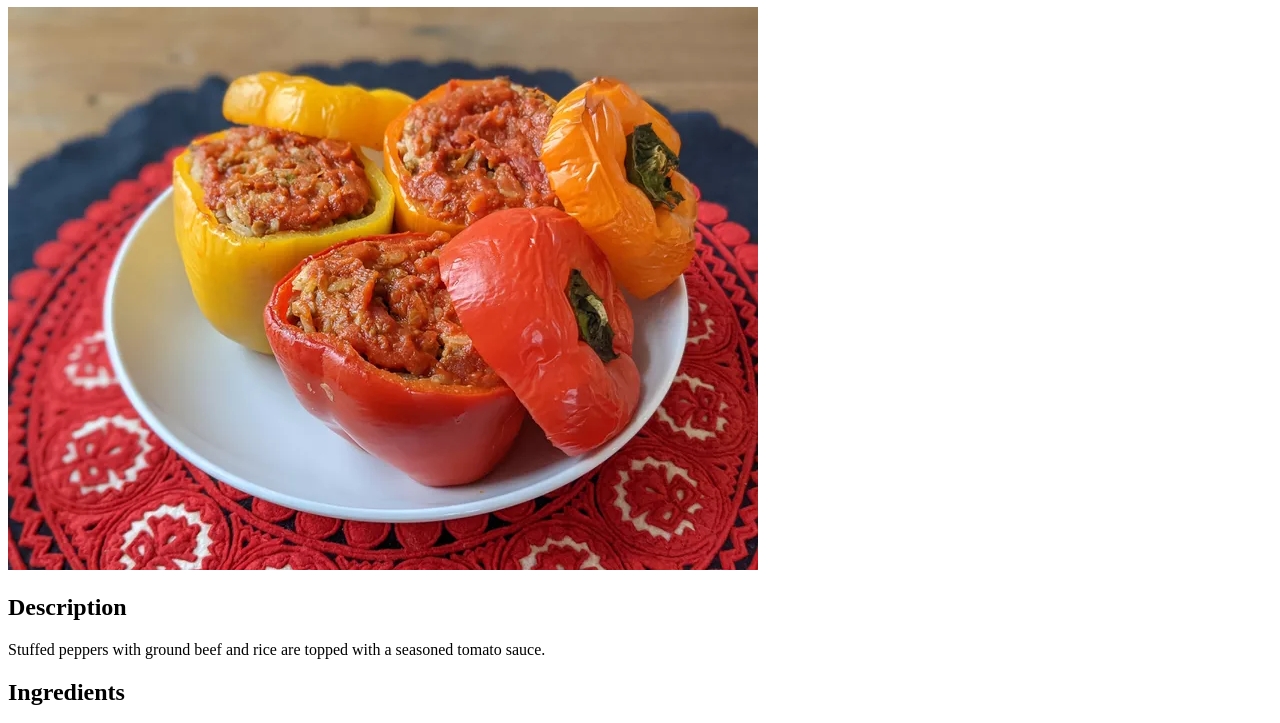
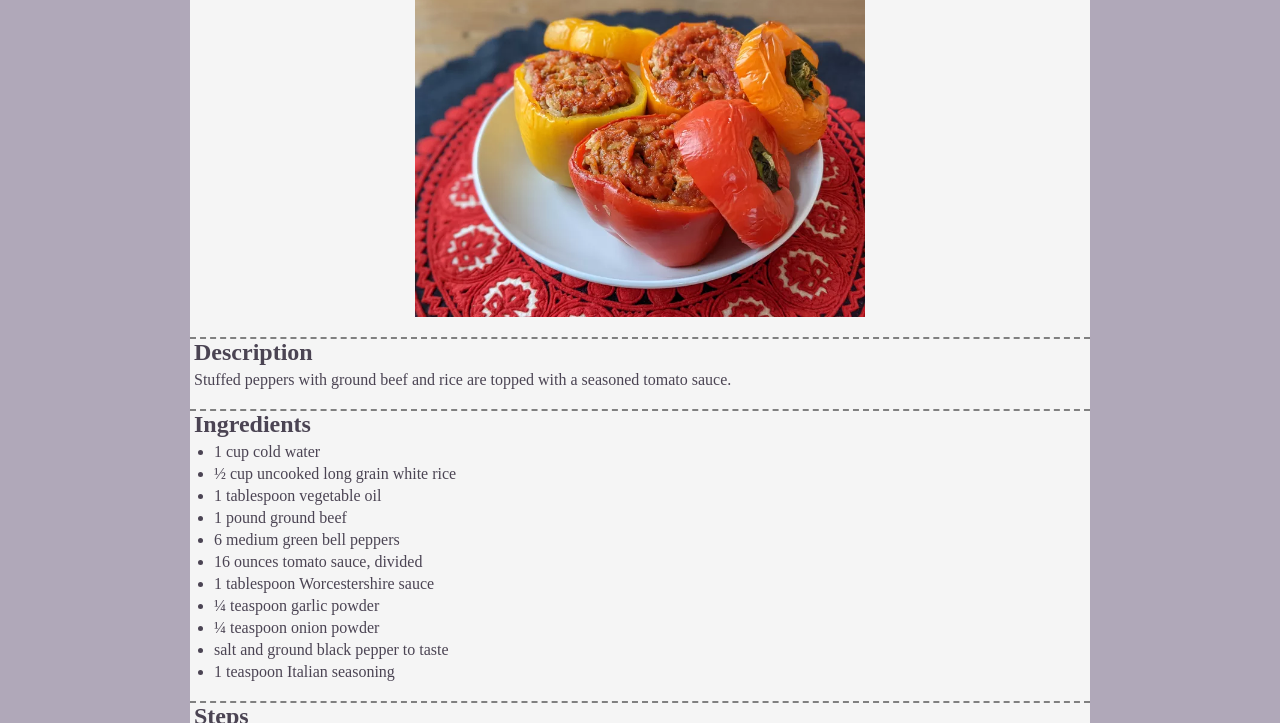
Before and after one commit to JonathanCastillonDelaPena/odin-recipes, a plain HTML site: page recipes/stuffed-peppers.html in a window 1280 px wide. Shown: the part 73-796 px from the top of the page. Drawn offline with Linux system fonts and the light colour scheme.

Commit message:
Add simple styling to Recipe Pages

```diff
--- a/css/styles.css
+++ b/css/styles.css
@@ -15,7 +15,7 @@ header {
   flex-direction: column;
 }
 
-li {
+.navbar li {
   list-style: none;
 }
 
@@ -29,6 +29,25 @@ a:visited {
 
 a:hover {
   text-decoration: underline;
+}
+
+section {
+  margin-top: 20px;
+  border-top: 2px dashed gray;
+  padding-left: 4px;
+}
+
+section ul,
+section ol {
+    margin-left: 20px;
+}
+
+section li {
+    margin-top: 4px;
+}
+
+section h2 {
+    margin-bottom: 5px;
 }
 
 .page {
@@ -50,8 +69,19 @@ a:hover {
   margin: 5px 0 0 5px;
 }
 
-.navbar {
+.navbar,
+.content {
+  display: flex;
+  flex-direction: column;
   background-color: whitesmoke;
   border-radius: 0 0 5px 5px;
   padding: 5px 0;
+  margin-bottom: 10px;
+  color: #4b4453;
 }
+
+.finished-dish {
+  width: 450px;
+  height: auto;
+  margin: 0 auto;
+}
--- a/recipes/stuffed-peppers.html
+++ b/recipes/stuffed-peppers.html
@@ -3,15 +3,18 @@
   <head>
     <meta charset="UTF-8" />
     <meta name="viewport" content="width=device-width, initial-scale=1.0" />
+    <link rel="stylesheet" href="../css/styles.css" />
     <title>Stuffed Peppers</title>
   </head>
   <body>
-    <h1>Stuffed Peppers</h1>
+    <div class="page">
+      <h1 class="page-header">Stuffed Peppers</h1>
+      <div class="content">
         <img
+          class="finished-dish"
           src="../assets/stuffed-peppers.webp"
           alt="freshly cooked stuffed peppers"
         />
-
         <section class="description">
           <h2>Description</h2>
           <p>
@@ -45,36 +48,39 @@
               degrees C).
             </li>
             <li>
-          Bring water and rice to a boil in a covered saucepan. Reduce heat to
-          low and simmer until rice is tender, about 20 minutes.
+              Bring water and rice to a boil in a covered saucepan. Reduce heat
+              to low and simmer until rice is tender, about 20 minutes.
             </li>
             <li>
-          Meanwhile, heat oil in a skillet over medium heat. Add ground beef and
-          cook until evenly browned and crumbly, 7 to 9 minutes.
+              Meanwhile, heat oil in a skillet over medium heat. Add ground beef
+              and cook until evenly browned and crumbly, 7 to 9 minutes.
             </li>
             <li>
-          Hollow out bell peppers by removing and discarding the tops, seeds,
-          and membranes. Slice the bottoms of the peppers if necessary to make
-          sure they stand up straight.
+              Hollow out bell peppers by removing and discarding the tops,
+              seeds, and membranes. Slice the bottoms of the peppers if
+              necessary to make sure they stand up straight.
             </li>
             <li>
               Arrange peppers in a baking dish with the hollowed sides facing
               upward.
             </li>
             <li>
-          Prepare filling by mixing cooked beef, cooked rice, 1/2 of the tomato
-          sauce, Worcestershire sauce, garlic powder, onion powder, salt, and
-          pepper. Spoon an equal amount of filling into each hollowed pepper.
+              Prepare filling by mixing cooked beef, cooked rice, 1/2 of the
+              tomato sauce, Worcestershire sauce, garlic powder, onion powder,
+              salt, and pepper. Spoon an equal amount of filling into each
+              hollowed pepper.
             </li>
             <li>
-          Mix remaining tomato sauce and Italian seasoning in a bowl, and pour
-          over the stuffed peppers.
+              Mix remaining tomato sauce and Italian seasoning in a bowl, and
+              pour over the stuffed peppers.
             </li>
             <li>
-          Bake in the preheated oven, basting with sauce every 15 minutes, until
-          peppers are tender, about 1 hour.
+              Bake in the preheated oven, basting with sauce every 15 minutes,
+              until peppers are tender, about 1 hour.
             </li>
           </ol>
         </section>
+      </div>
+    </div>
   </body>
 </html>
```
Also changed, not shown: recipes/chicken-enchiladas.html (+7 -4 lines), recipes/lasagna-flatbread.html (+15 -12 lines). Lines whose indentation alone changed are shown as unchanged.
